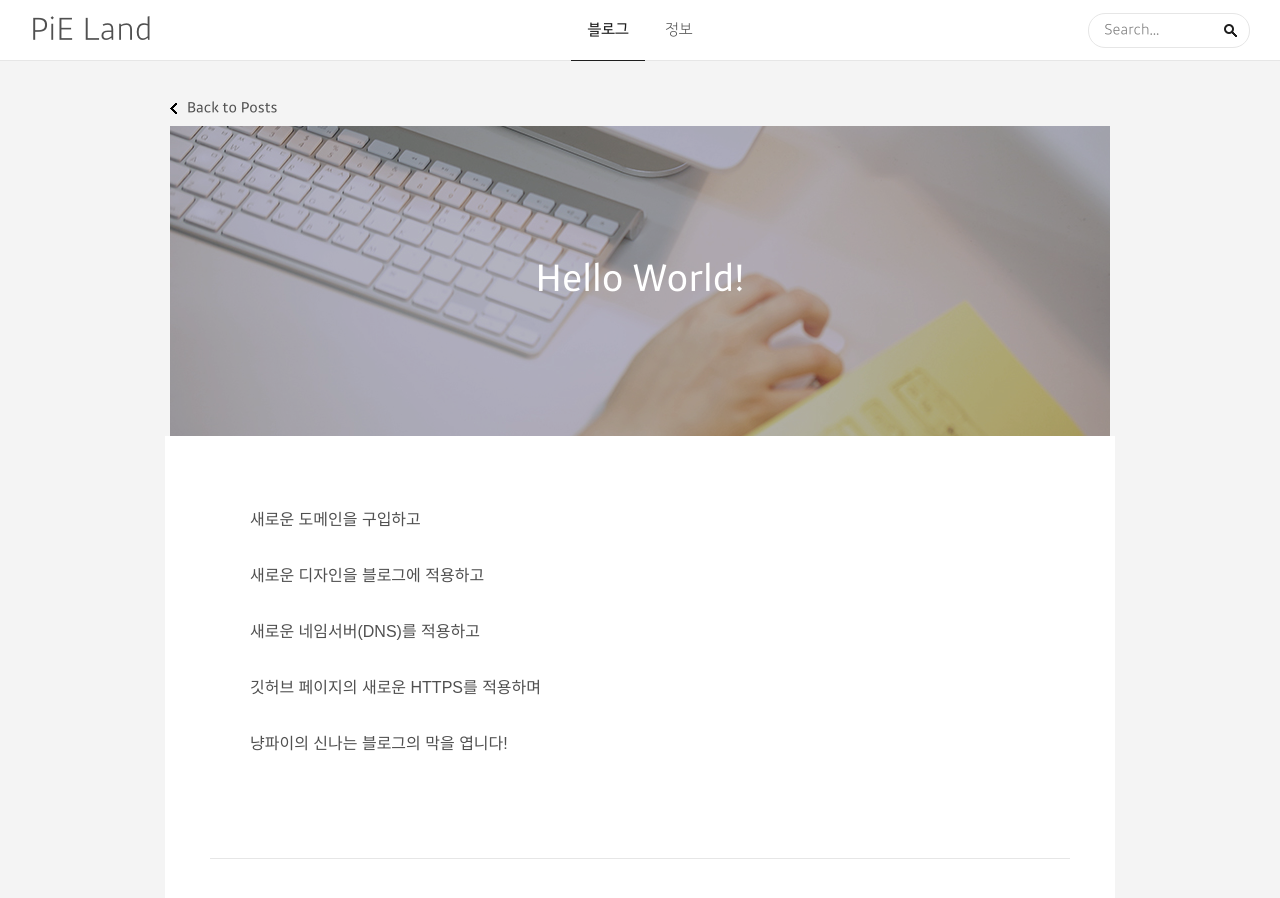
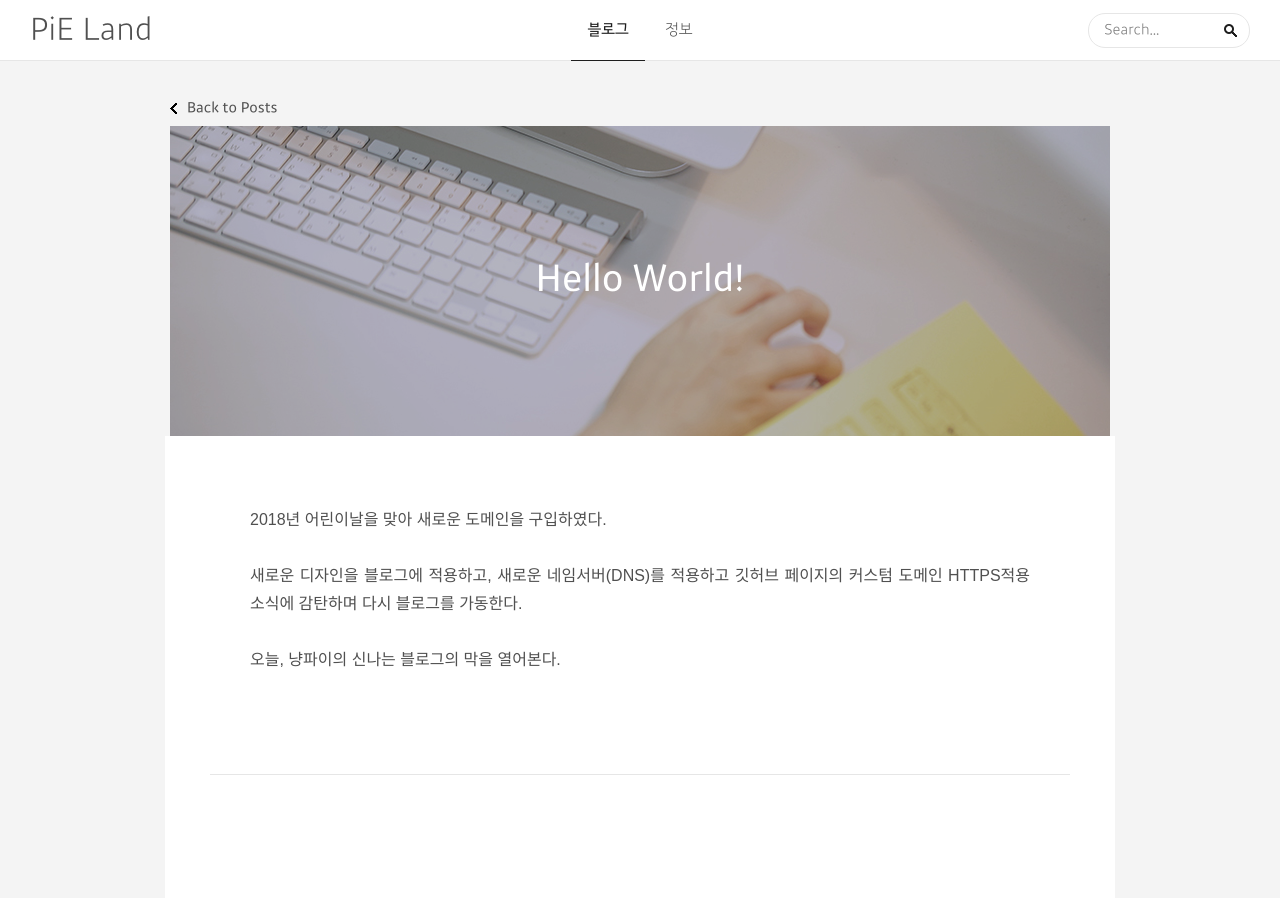
Before and after one commit to MeowPiE/meowpie.github.io_kakao, a Jekyll site: the page built from _posts/2018-05-06-블로그-시작.md, in a window 1280 px wide and 900 px high. Built offline with Jekyll 4.4.1, drawn with Linux system fonts in a browser that asks for light colours; comment, search, counter and statistics services are not loaded.

Commit message:
Hello World! 글 수정

```diff
--- a/_posts/2018-05-06-블로그-시작.md
+++ b/_posts/2018-05-06-블로그-시작.md
@@ -3,12 +3,8 @@ title: Hello World!
 date: 2018-05-06 09:37
 ---
 
-새로운 도메인을 구입하고
+2018년 어린이날을 맞아 새로운 도메인을 구입하였다.
 
-새로운 디자인을 블로그에 적용하고
+새로운 디자인을 블로그에 적용하고, 새로운 네임서버(DNS)를 적용하고 깃허브 페이지의 커스텀 도메인 HTTPS적용 소식에 감탄하며 다시 블로그를 가동한다.
 
-새로운 네임서버(DNS)를 적용하고
-
-깃허브 페이지의 새로운 HTTPS를 적용하며
-
-냥파이의 신나는 블로그의 막을 엽니다!
+오늘, 냥파이의 신나는 블로그의 막을 열어본다.
```
